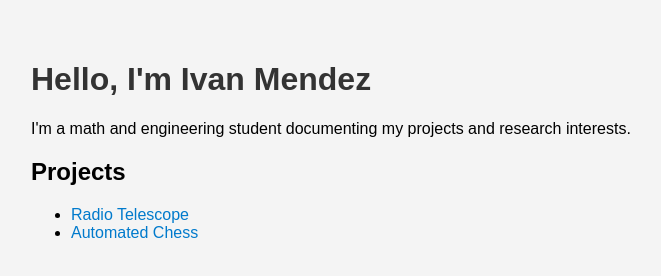
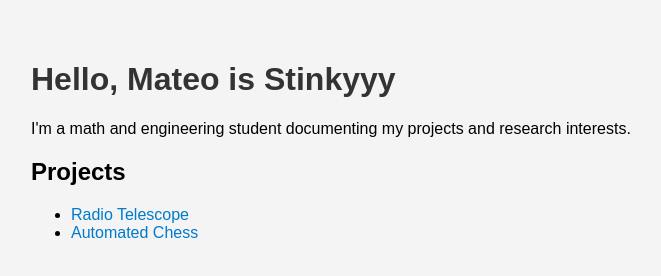
Before and after one commit to Mendez5273/IMendez.github.io, a plain HTML site: page index.html in a window 1280 px wide. Shown: the whole page, without its empty margins (9-670 px from the left). Drawn offline with Linux system fonts and the light colour scheme.

Commit message:
Update index.html

```diff
--- a/index.html
+++ b/index.html
@@ -11,7 +11,7 @@
   </style>
 </head>
 <body>
-  <h1>Hello, I'm Ivan Mendez</h1>
+  <h1>Hello, Mateo is Stinkyyy</h1>
   <p>I'm a math and engineering student documenting my projects and research interests.</p>
   <h2>Projects</h2>
   <ul>
```
